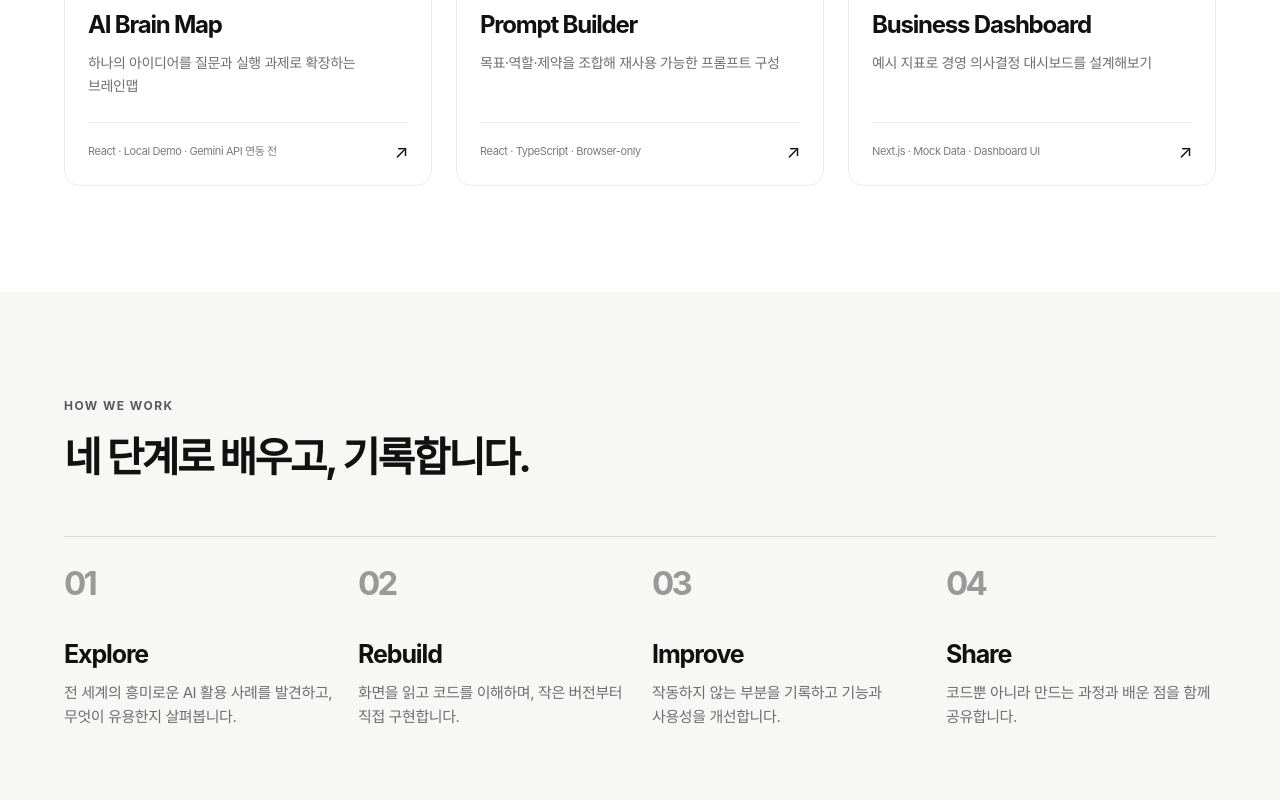
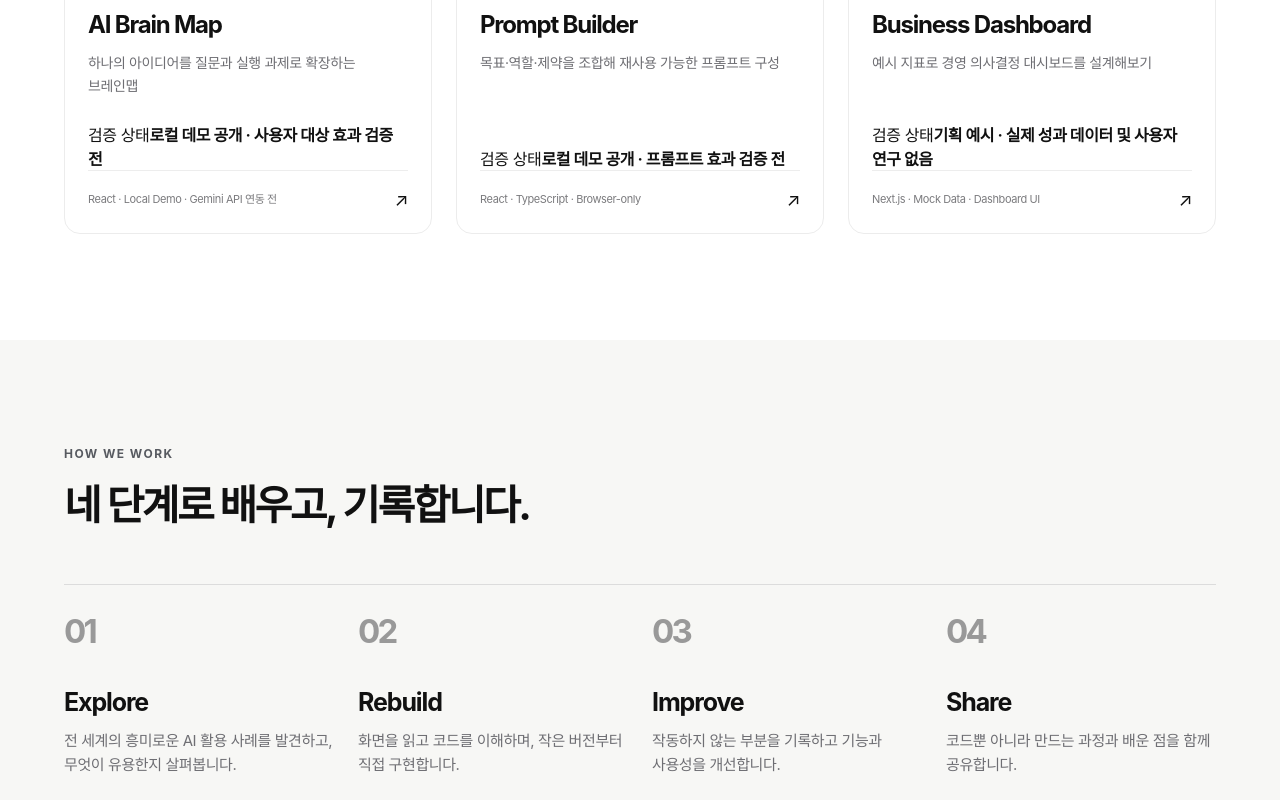
Before and after one commit to Jxny0ung/ddalkak-lab-hai, a Next.js app: page / in a window 1280 px wide. Shown: the part 1800-2600 px from the top of the page. Built offline with nearby package versions, Linux system fonts and the light colour scheme.

Commit message:
feat(home): show evidence states on featured project cards and clarify Agent Company

```diff
--- a/src/app/page.tsx
+++ b/src/app/page.tsx
@@ -17,7 +17,7 @@ const workflow = [
 const activity = [
   { label: "플랫폼 구축 중", date: "2026.10", title: "Projects·Learn 중심의 실습 플랫폼 개편", description: "실제로 열어보고 따라할 수 있는 데모와 제작 기록 구조를 구축합니다." },
   { label: "연구 실험", date: "진행 중", title: "Clap HAI Interface", description: "동의 기반 박수 인식 실험을 HAI Lab에서 확인할 수 있습니다." },
-  { label: "설계 단계", date: "다음 작업", title: "Agent Company와 연구 방법론 기록", description: "에이전트 작업을 실행 결과와 구분하고 검증 기준을 마련합니다." },
+  { label: "설계 공개", date: "2026.10", title: "Agent Company 역할 모듈 설계", description: "모듈별 역할과 승인·검증 원칙을 공개했습니다. 실제 MCP 실행 연결은 아직 없습니다." },
 ] as const;
 
 export default function Home() {
@@ -63,6 +63,7 @@ export default function Home() {
                     <div className="sl-project-tags"><span>{project.category}</span><span>{project.status}</span></div>
                     <h3>{project.title}</h3>
                     <p>{project.subtitle}</p>
+                    <div className="sl-project-verification"><span>검증 상태</span><strong>{project.verification}</strong></div>
                     <div className="sl-project-tech">{project.technology}<span aria-hidden="true">↗</span></div>
                   </div>
                 </Link>
```
